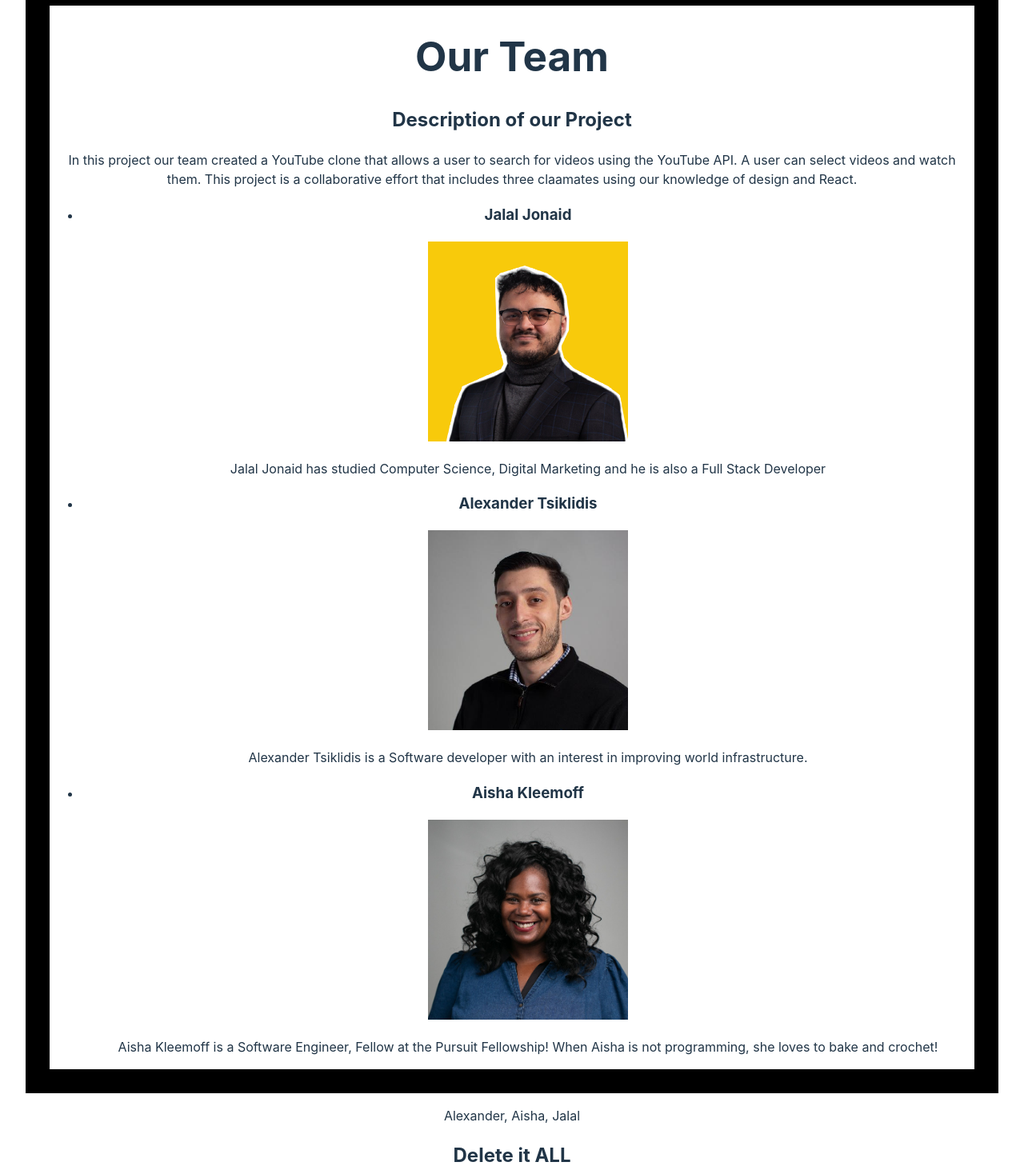
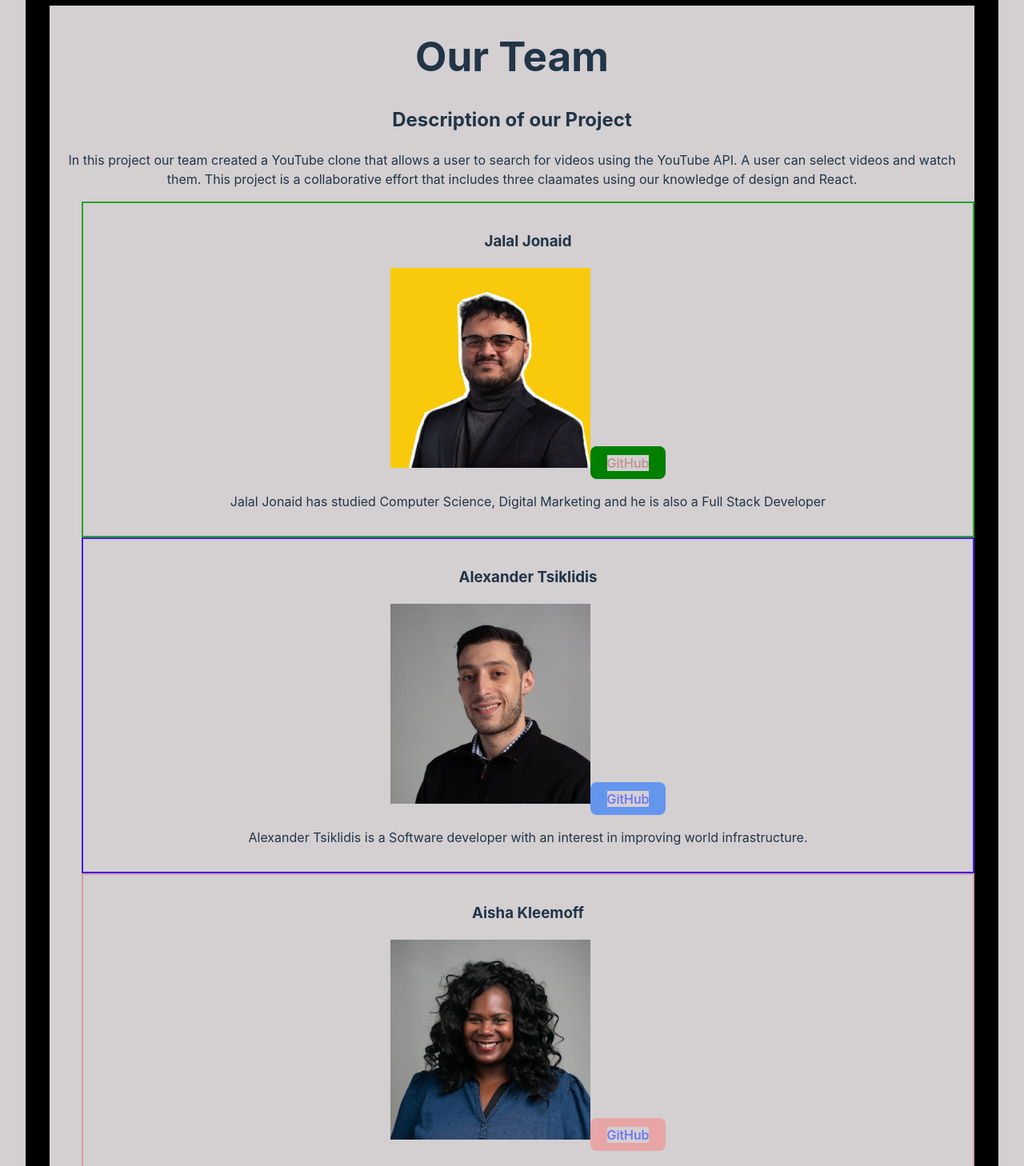
Before and after one commit to AlexanderTsiklidis1/jaaTube-Clone-Project, a React (Vite) app in the folder jaatube-Clone-App/: page /about in a window 1280 px wide. Shown: the part 260-1718 px from the top of the page at 80% size. Built offline with nearby package versions, Linux system fonts and the light colour scheme.

Commit message:
Add CSS.

```diff
--- a/jaatube-Clone-App/src/components/about/About.css
+++ b/jaatube-Clone-App/src/components/about/About.css
@@ -1,3 +1,48 @@
+* {
+  background-color: rgb(212, 207, 209);
+}
+
 .aboutContainer {
   border: 30px solid black;
 }
+
+.team-card {
+  list-style: none;
+  text-decoration: none;
+}
+
+.team-card-jj {
+  border: 2px solid rgb(41, 165, 41);
+  padding: 15px;
+  list-style: none;
+}
+
+.jjbtn {
+  background-color: green;
+  color: greenyellow;
+}
+
+.team-card-at {
+  border: 2px solid rgb(67, 31, 226);
+  padding: 15px;
+  list-style: none;
+}
+
+.atbtn {
+  color: blue;
+  background-color: cornflowerblue;
+}
+
+.team-card-ak {
+  border: 2px solid rgba(219, 72, 99, 0.382);
+  padding: 15px;
+  list-style: none;
+}
+
+.akbtn {
+  background-color: rgb(232, 165, 165);
+}
+
+.link {
+  color: rosybrown;
+}
--- a/jaatube-Clone-App/src/components/about/About.jsx
+++ b/jaatube-Clone-App/src/components/about/About.jsx
@@ -1,4 +1,5 @@
 import "./About.css";
+import { Link } from "react-router-dom";
 
 import Alex from "../../assets/alex.jpeg";
 import Jalal from "../../assets/jalal.png";
@@ -20,28 +21,37 @@ export default function About() {
         </section>
         <ul className="team-Cards">
           <div display>
-            <li className="team-card">
+            <li className="team-card-jj">
               <h3>Jalal Jonaid</h3>
-              <img src={Jalal} alt="Jalal" height="250px" />
-              <a href="https://github.com/JalalJonaid"></a>
+              <img className="jPic" src={Jalal} alt="Jalal" height="250px" />
+              <button className="jjbtn">
+                <Link className="link" to={"https://github.com/JalalJonaid"}>
+                  GitHub
+                </Link>
+              </button>
               <p>
                 Jalal Jonaid has studied Computer Science, Digital Marketing and
                 he is also a Full Stack Developer{" "}
               </p>
             </li>
-            <li className="team-card">
+            <li className="team-card-at">
               <h3>Alexander Tsiklidis</h3>
               <img src={Alex} alt="Alex" height="250px" />
-              <a href="https://github.com/AlexanderTsiklidis"></a>
+              <button className="atbtn">
+                <Link to={"https://github.com/AlexanderTsiklidis"}>GitHub</Link>
+              </button>
               <p>
                 Alexander Tsiklidis is a Software developer with an interest in
                 improving world infrastructure.
               </p>
             </li>
-            <li className="team-card">
+            <li className="team-card-ak">
               <h3>Aisha Kleemoff</h3>
               <img src={Aisha} alt="Aisha" height="250px" />
-              <a href="https://github.com/AishaCKleemoff"></a>
+              <button className="akbtn">
+                {" "}
+                <Link to="https://github.com/AishaCKleemoff">GitHub</Link>
+              </button>
               <p>
                 Aisha Kleemoff is a Software Engineer, Fellow at the Pursuit
                 Fellowship! When Aisha is not programming, she loves to bake and
```
